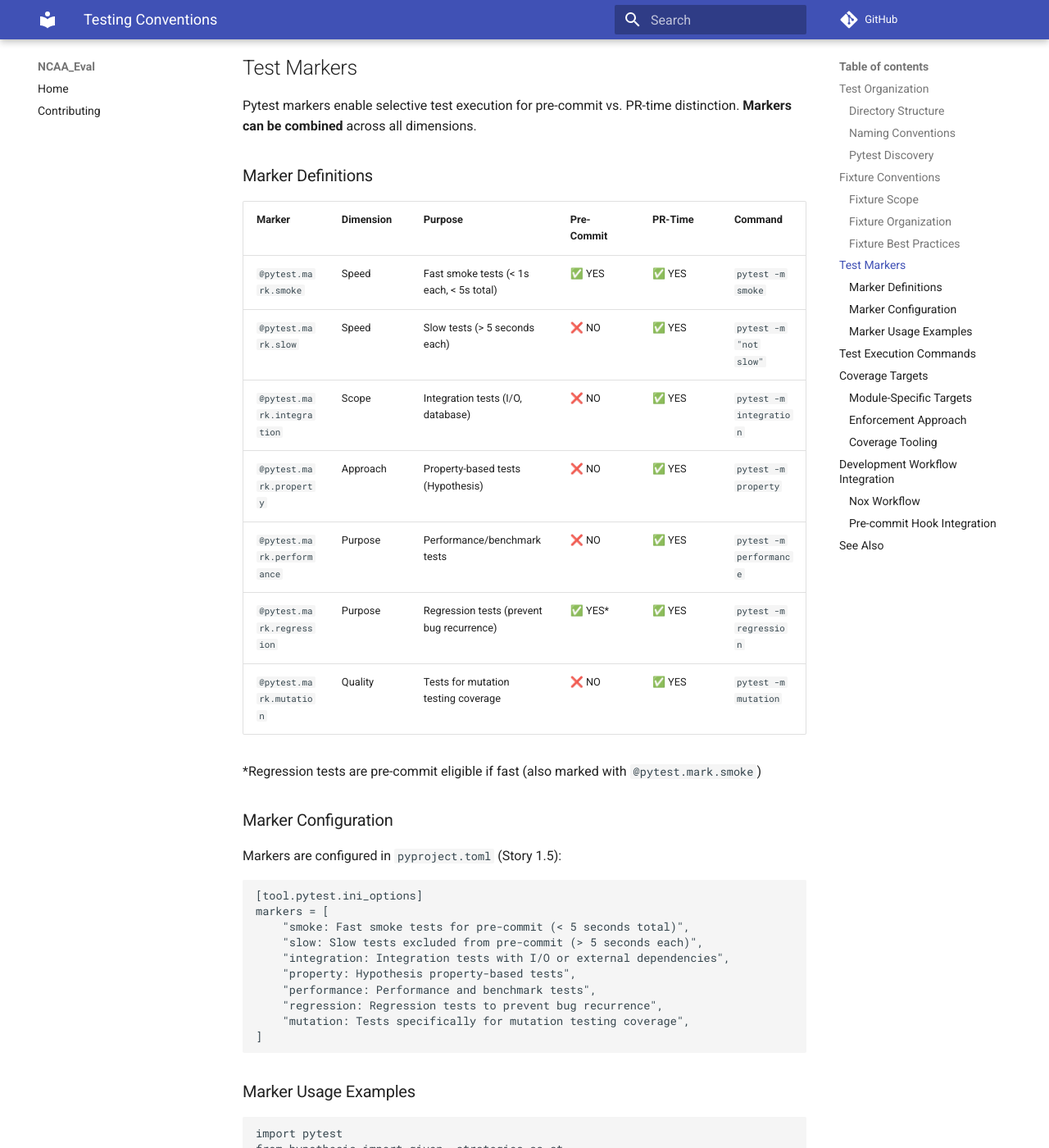
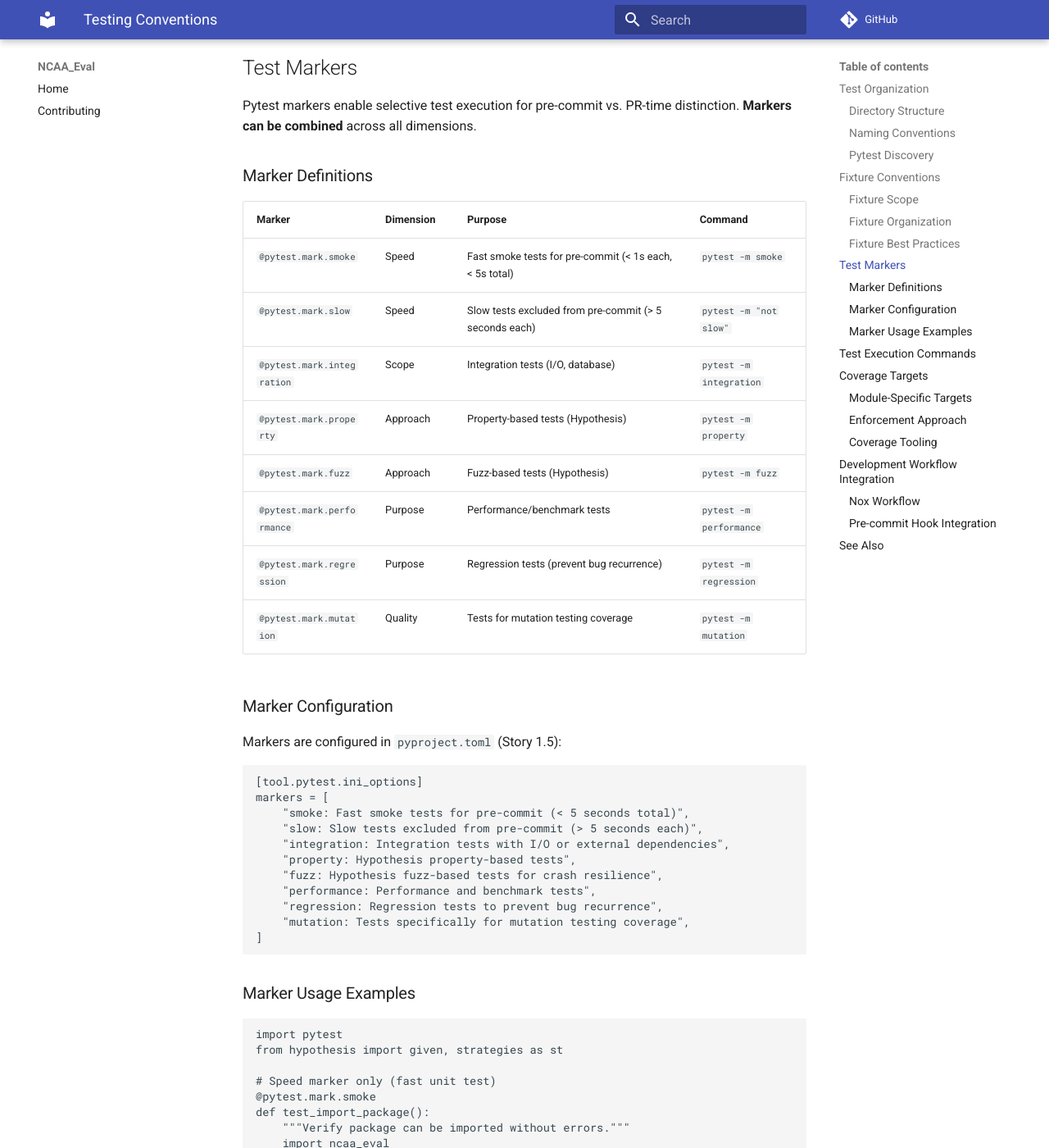
Before and after one commit to dhilgart/NCAA_eval, an MkDocs documentation site: the page built from docs/testing/conventions.md, in a window 1280 px wide and 1400 px high, scrolled down 2689 px. Shown: the whole window at 82% size. Built offline with MkDocs 1.6.1 and Material for MkDocs 9.7.7, drawn with Linux system fonts in a browser that asks for light colours; comment, search, counter and statistics services are not loaded.

Commit message:
fix(testing): align markers across docs and add missing pyproject.toml config
- Add pytest markers configuration to pyproject.toml (8 markers: smoke, slow, integration, property, fuzz, performance, regression, mutation)
- Add @pytest.mark.fuzz to conventions.md marker table (Approach dimension)
- Update marker configuration example in conventions.md to include fuzz marker
- Simplify marker table by removing Pre-Commit/PR-Time columns (execution tier determined by smoke marker only, documented in execution.md)

Fixes alignment issues identified in Story 1-3 testing strategy documentation.

Co-Authored-By: Claude Sonnet 4.5 <noreply@anthropic.com>

```diff
--- a/docs/testing/conventions.md
+++ b/docs/testing/conventions.md
@@ -113,17 +113,16 @@ Pytest markers enable selective test execution for pre-commit vs. PR-time distin
 
 ### Marker Definitions
 
-| Marker | Dimension | Purpose | Pre-Commit | PR-Time | Command |
-|---|---|---|---|---|---|
-| `@pytest.mark.smoke` | Speed | Fast smoke tests (< 1s each, < 5s total) | ✅ YES | ✅ YES | `pytest -m smoke` |
-| `@pytest.mark.slow` | Speed | Slow tests (> 5 seconds each) | ❌ NO | ✅ YES | `pytest -m "not slow"` |
-| `@pytest.mark.integration` | Scope | Integration tests (I/O, database) | ❌ NO | ✅ YES | `pytest -m integration` |
-| `@pytest.mark.property` | Approach | Property-based tests (Hypothesis) | ❌ NO | ✅ YES | `pytest -m property` |
-| `@pytest.mark.performance` | Purpose | Performance/benchmark tests | ❌ NO | ✅ YES | `pytest -m performance` |
-| `@pytest.mark.regression` | Purpose | Regression tests (prevent bug recurrence) | ✅ YES* | ✅ YES | `pytest -m regression` |
-| `@pytest.mark.mutation` | Quality | Tests for mutation testing coverage | ❌ NO | ✅ YES | `pytest -m mutation` |
-
-*Regression tests are pre-commit eligible if fast (also marked with `@pytest.mark.smoke`)
+| Marker | Dimension | Purpose | Command |
+|---|---|---|---|
+| `@pytest.mark.smoke` | Speed | Fast smoke tests for pre-commit (< 1s each, < 5s total) | `pytest -m smoke` |
+| `@pytest.mark.slow` | Speed | Slow tests excluded from pre-commit (> 5 seconds each) | `pytest -m "not slow"` |
+| `@pytest.mark.integration` | Scope | Integration tests (I/O, database) | `pytest -m integration` |
+| `@pytest.mark.property` | Approach | Property-based tests (Hypothesis) | `pytest -m property` |
+| `@pytest.mark.fuzz` | Approach | Fuzz-based tests (Hypothesis) | `pytest -m fuzz` |
+| `@pytest.mark.performance` | Purpose | Performance/benchmark tests | `pytest -m performance` |
+| `@pytest.mark.regression` | Purpose | Regression tests (prevent bug recurrence) | `pytest -m regression` |
+| `@pytest.mark.mutation` | Quality | Tests for mutation testing coverage | `pytest -m mutation` |
 
 ### Marker Configuration
 
@@ -136,6 +135,7 @@ markers = [
     "slow: Slow tests excluded from pre-commit (> 5 seconds each)",
     "integration: Integration tests with I/O or external dependencies",
     "property: Hypothesis property-based tests",
+    "fuzz: Hypothesis fuzz-based tests for crash resilience",
     "performance: Performance and benchmark tests",
     "regression: Regression tests to prevent bug recurrence",
     "mutation: Tests specifically for mutation testing coverage",
```
Also changed, not shown: pyproject.toml (+10 -0 lines).
